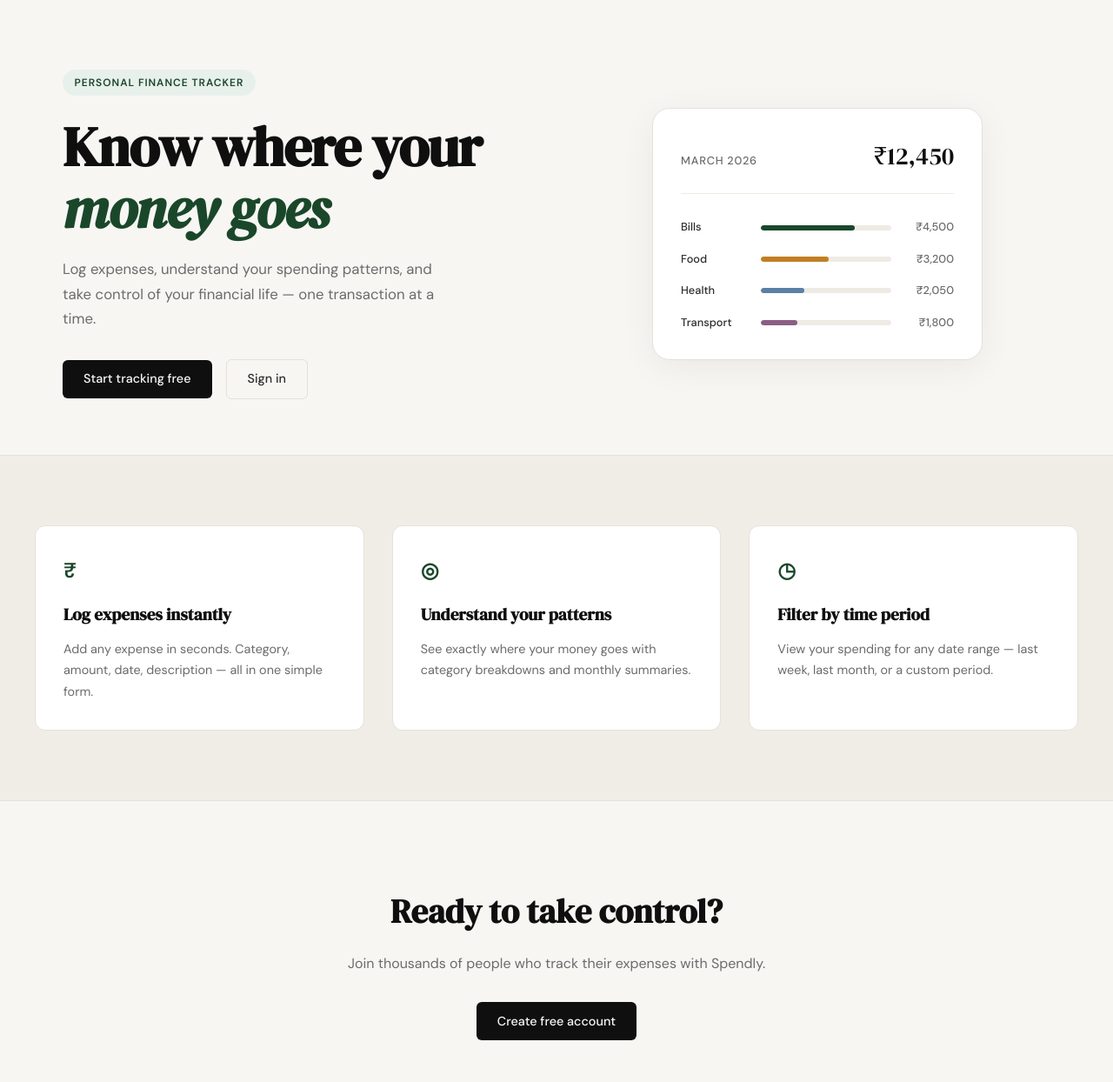
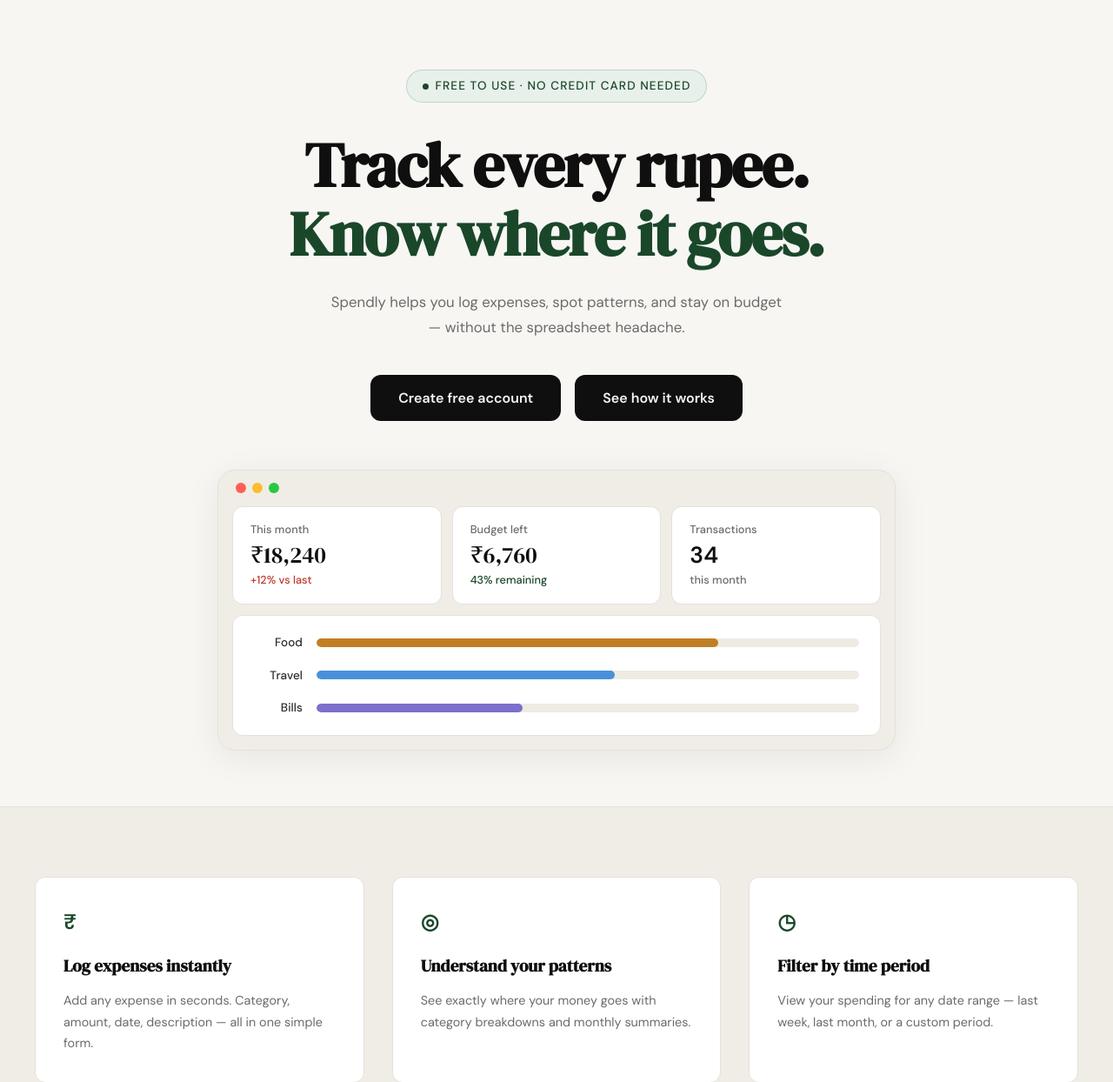
Before and after one commit to amitt0488/spendly, a Flask app: page / in a window 1280 px wide. Shown: the part 61-1305 px from the top of the page at 87% size. Run offline with Flask 3, Linux system fonts and the light colour scheme.

Commit message:
landing: redesign hero section to match mockup

```diff
--- /dev/null
+++ b/static/css/landing.css
@@ -0,0 +1,217 @@
+/* ------------------------------------------------------------------ */
+/* Hero — centered single-column layout (overrides style.css)          */
+/* ------------------------------------------------------------------ */
+
+.hero {
+    display: flex;
+    flex-direction: column;
+    align-items: center;
+    text-align: center;
+    padding: 5rem 2rem 4rem;
+    max-width: 860px;
+    margin: 0 auto;
+    gap: 3.5rem;
+    /* reset grid from style.css */
+    grid-template-columns: unset;
+}
+
+.hero-inner {
+    display: flex;
+    flex-direction: column;
+    align-items: center;
+}
+
+.hero-badge {
+    display: inline-flex;
+    align-items: center;
+    gap: 0.5rem;
+    background: var(--accent-light);
+    color: var(--accent);
+    font-size: 0.85rem;
+    font-weight: 500;
+    padding: 0.45rem 1.1rem;
+    border-radius: 999px;
+    margin-bottom: 2rem;
+    border: 1px solid rgba(26, 71, 42, 0.18);
+}
+
+.hero-badge-dot {
+    width: 7px;
+    height: 7px;
+    border-radius: 50%;
+    background: var(--accent);
+    flex-shrink: 0;
+}
+
+.hero-title {
+    font-size: clamp(2.8rem, 6vw, 4.5rem);
+    line-height: 1.1;
+    margin-bottom: 1.5rem;
+    letter-spacing: -0.02em;
+}
+
+.hero-title-accent {
+    color: var(--accent);
+    font-style: normal;
+}
+
+.hero-subtitle {
+    max-width: 520px;
+    margin-bottom: 2.5rem;
+    font-size: 1.05rem;
+    line-height: 1.75;
+}
+
+.hero-actions {
+    display: flex;
+    gap: 1rem;
+    justify-content: center;
+}
+
+.btn-hero {
+    display: inline-block;
+    background: var(--ink);
+    color: var(--paper);
+    padding: 0.85rem 2rem;
+    border-radius: var(--radius-md);
+    font-family: var(--font-body);
+    font-size: 1rem;
+    font-weight: 600;
+    cursor: pointer;
+    border: none;
+    transition: background 0.2s;
+    text-decoration: none;
+}
+
+.btn-hero:hover { background: var(--accent); }
+
+/* ------------------------------------------------------------------ */
+/* Dashboard mock card                                                 */
+/* ------------------------------------------------------------------ */
+
+.hero-dashboard {
+    width: 100%;
+    max-width: 780px;
+}
+
+.dashboard-chrome {
+    background: var(--paper-warm);
+    border: 1px solid var(--border);
+    border-radius: var(--radius-lg);
+    overflow: hidden;
+    box-shadow: 0 8px 40px rgba(0, 0, 0, 0.07);
+}
+
+.chrome-dots {
+    display: flex;
+    align-items: center;
+    gap: 0.45rem;
+    padding: 0.9rem 1.25rem;
+}
+
+.chrome-dot {
+    width: 12px;
+    height: 12px;
+    border-radius: 50%;
+}
+
+.chrome-dot-red    { background: #ff5f57; }
+.chrome-dot-yellow { background: #febc2e; }
+.chrome-dot-green  { background: #28c840; }
+
+.dashboard-stats {
+    display: grid;
+    grid-template-columns: repeat(3, 1fr);
+    gap: 0.75rem;
+    padding: 0 1rem 0.75rem;
+}
+
+.stat-card {
+    background: var(--paper-card);
+    border: 1px solid var(--border);
+    border-radius: var(--radius-md);
+    padding: 1rem 1.25rem;
+    display: flex;
+    flex-direction: column;
+    gap: 0.2rem;
+    text-align: left;
+}
+
+.stat-label {
+    font-size: 0.8rem;
+    color: var(--ink-muted);
+    font-weight: 500;
+}
+
+.stat-value {
+    font-family: var(--font-display);
+    font-size: 1.65rem;
+    color: var(--ink);
+    line-height: 1.2;
+}
+
+.stat-value-plain {
+    font-family: var(--font-body);
+    font-weight: 700;
+    font-size: 1.65rem;
+}
+
+.stat-sub {
+    font-size: 0.8rem;
+    font-weight: 500;
+}
+
+.stat-sub-danger { color: var(--danger); }
+.stat-sub-accent { color: var(--accent); }
+.stat-sub-muted  { color: var(--ink-muted); }
+
+.dashboard-bars {
+    background: var(--paper-card);
+    border: 1px solid var(--border);
+    border-radius: var(--radius-md);
+    margin: 0 1rem 1rem;
+    padding: 1.25rem 1.5rem;
+    display: flex;
+    flex-direction: column;
+    gap: 1rem;
+    text-align: left;
+}
+
+.dash-bar-row {
+    display: grid;
+    grid-template-columns: 56px 1fr;
+    align-items: center;
+    gap: 1rem;
+}
+
+.dash-bar-label {
+    font-size: 0.85rem;
+    color: var(--ink-soft);
+    font-weight: 500;
+    text-align: right;
+}
+
+.dash-bar-track {
+    height: 10px;
+    background: var(--border-soft);
+    border-radius: 999px;
+    overflow: hidden;
+}
+
+.dash-bar-fill {
+    height: 100%;
+    border-radius: 999px;
+}
+
+.dash-bar-food   { background: #c17f24; }
+.dash-bar-travel { background: #4a90d9; }
+.dash-bar-bills  { background: #7c6fcd; }
+
+/* ------------------------------------------------------------------ */
+/* Responsive                                                          */
+/* ------------------------------------------------------------------ */
+
+@media (max-width: 600px) {
+    .dashboard-stats { grid-template-columns: 1fr; }
+    .hero { padding: 3rem 1rem 2.5rem; }
+}
--- a/templates/landing.html
+++ b/templates/landing.html
@@ -1,60 +1,75 @@
 {% extends "base.html" %}
 
 {% block title %}Spendly — Track Every Rupee{% endblock %}
+
+{% block head %}
+<link rel="stylesheet" href="{{ url_for('static', filename='css/landing.css') }}">
+{% endblock %}
 
 {% block content %}
 
 <section class="hero">
     <div class="hero-inner">
-        <div class="hero-badge">Personal Finance Tracker</div>
+        <div class="hero-badge">
+            <span class="hero-badge-dot"></span>
+            Free to use · No credit card needed
+        </div>
         <h1 class="hero-title">
-            Know where your<br>
-            <em>money goes</em>
+            Track every rupee.<br>
+            <span class="hero-title-accent">Know where it goes.</span>
         </h1>
         <p class="hero-subtitle">
-            Log expenses, understand your spending patterns,
-            and take control of your financial life —
-            one transaction at a time.
+            Spendly helps you log expenses, spot patterns, and stay
+            on budget — without the spreadsheet headache.
         </p>
         <div class="hero-actions">
-            <a href="{{ url_for('register') }}" class="btn-primary">Start tracking free</a>
-            <a href="{{ url_for('login') }}" class="btn-ghost">Sign in</a>
+            <a href="{{ url_for('register') }}" class="btn-hero">Create free account</a>
+            <a href="#" class="btn-hero">See how it works</a>
         </div>
     </div>
-    <div class="hero-visual">
-        <div class="mock-card">
-            <div class="mock-card-header">
-                <span class="mock-label">March 2026</span>
-                <span class="mock-total">₹12,450</span>
+
+    <div class="hero-dashboard">
+        <div class="dashboard-chrome">
+            <div class="chrome-dots">
+                <span class="chrome-dot chrome-dot-red"></span>
+                <span class="chrome-dot chrome-dot-yellow"></span>
+                <span class="chrome-dot chrome-dot-green"></span>
             </div>
-            <div class="mock-bars">
-                <div class="mock-bar-row">
-                    <span class="mock-cat">Bills</span>
-                    <div class="mock-bar-track">
-                        <div class="mock-bar" style="width: 72%"></div>
+            <div class="dashboard-stats">
+                <div class="stat-card">
+                    <span class="stat-label">This month</span>
+                    <span class="stat-value">₹18,240</span>
+                    <span class="stat-sub stat-sub-danger">+12% vs last</span>
+                </div>
+                <div class="stat-card">
+                    <span class="stat-label">Budget left</span>
+                    <span class="stat-value">₹6,760</span>
+                    <span class="stat-sub stat-sub-accent">43% remaining</span>
+                </div>
+                <div class="stat-card">
+                    <span class="stat-label">Transactions</span>
+                    <span class="stat-value stat-value-plain">34</span>
+                    <span class="stat-sub stat-sub-muted">this month</span>
+                </div>
+            </div>
+            <div class="dashboard-bars">
+                <div class="dash-bar-row">
+                    <span class="dash-bar-label">Food</span>
+                    <div class="dash-bar-track">
+                        <div class="dash-bar-fill dash-bar-food" style="width: 74%"></div>
                     </div>
-                    <span class="mock-amt">₹4,500</span>
                 </div>
-                <div class="mock-bar-row">
-                    <span class="mock-cat">Food</span>
-                    <div class="mock-bar-track">
-                        <div class="mock-bar mock-bar-2" style="width: 52%"></div>
+                <div class="dash-bar-row">
+                    <span class="dash-bar-label">Travel</span>
+                    <div class="dash-bar-track">
+                        <div class="dash-bar-fill dash-bar-travel" style="width: 55%"></div>
                     </div>
-                    <span class="mock-amt">₹3,200</span>
                 </div>
-                <div class="mock-bar-row">
-                    <span class="mock-cat">Health</span>
-                    <div class="mock-bar-track">
-                        <div class="mock-bar mock-bar-3" style="width: 33%"></div>
+                <div class="dash-bar-row">
+                    <span class="dash-bar-label">Bills</span>
+                    <div class="dash-bar-track">
+                        <div class="dash-bar-fill dash-bar-bills" style="width: 38%"></div>
                     </div>
-                    <span class="mock-amt">₹2,050</span>
-                </div>
-                <div class="mock-bar-row">
-                    <span class="mock-cat">Transport</span>
-                    <div class="mock-bar-track">
-                        <div class="mock-bar mock-bar-4" style="width: 28%"></div>
-                    </div>
-                    <span class="mock-amt">₹1,800</span>
                 </div>
             </div>
         </div>
```
